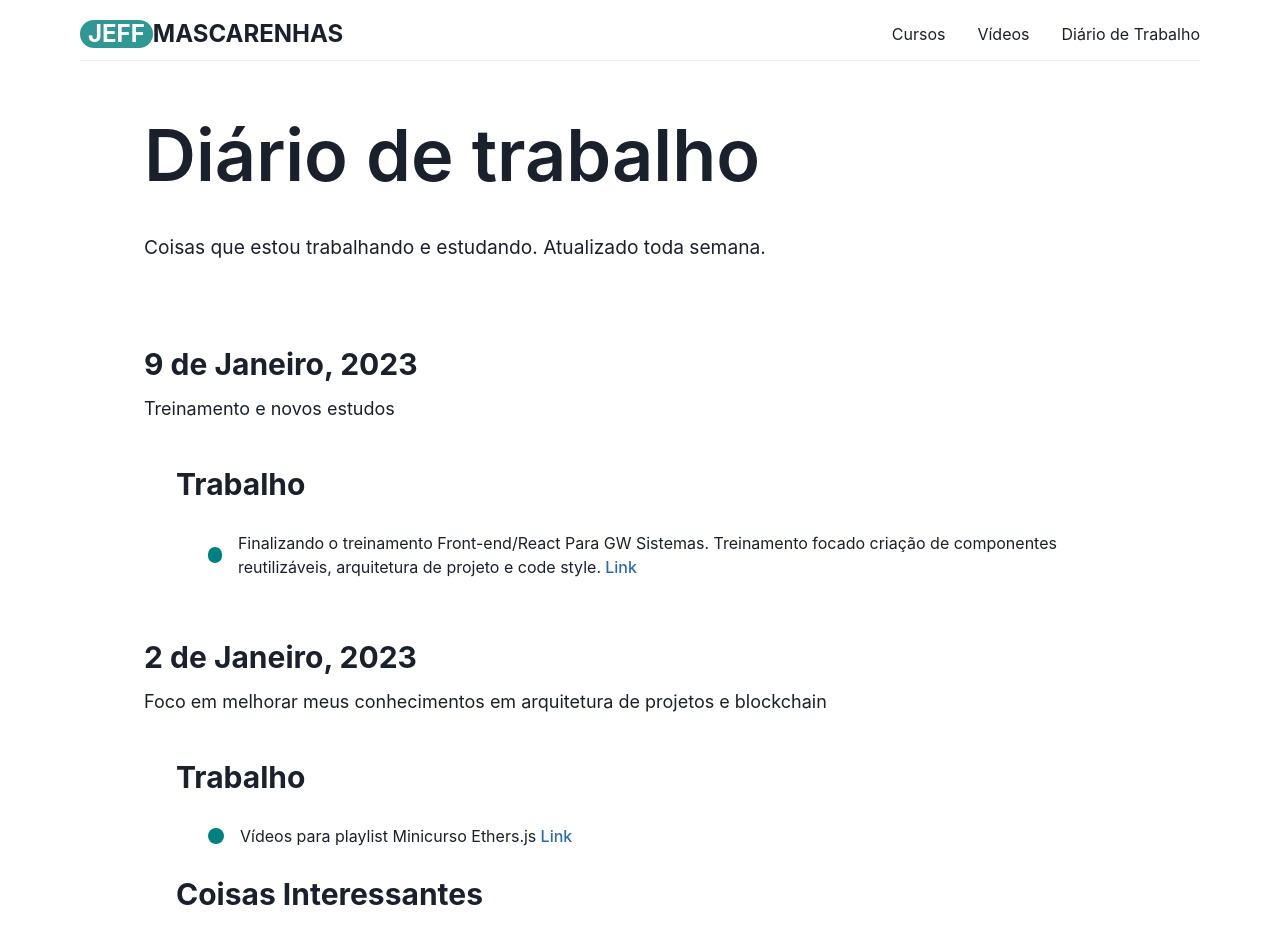
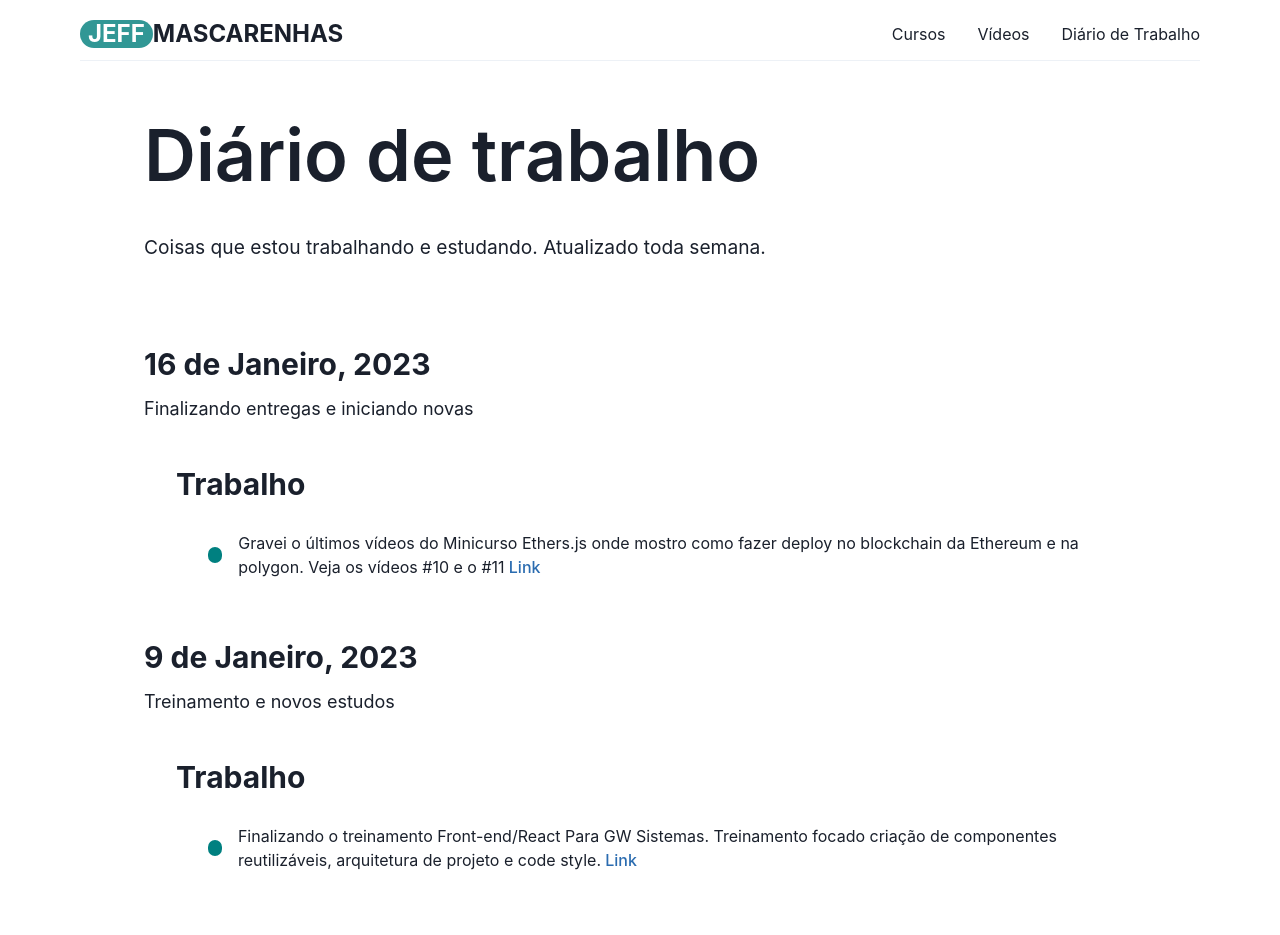
Before and after one commit to jeftarmascarenhas/jeftarmascarenhas.io, a Next.js app: page /work-journal in a window 1280 px wide. Shown: the top 935 px of the page. Built offline with nearby package versions, Linux system fonts and the light colour scheme.

Commit message:
feat: updating work journal 16, jan, 2023

```diff
--- a/src/modules/work-journal/components/journal-list/index.tsx
+++ b/src/modules/work-journal/components/journal-list/index.tsx
@@ -49,6 +49,25 @@ const yearsData = [
         ]
       }
     ]
+  },
+  {
+    id: 2,
+    title: `16 de Janeiro, 2023`,
+    subtitle: `Finalizando entregas e iniciando novas`,
+    infos: [
+      {
+        id: 0,
+        title: `Trabalho`,
+        items: [
+          {
+            id: 0,
+            title: `Gravei o últimos vídeos do Minicurso Ethers.js onde mostro como fazer deploy no blockchain da Ethereum e na polygon.
+            Veja os vídeos #10 e o #11`,
+            link: `https://www.youtube.com/watch?v=qKb0I1vpIdY&list=PLPPrIZLm5juZfG49vbjRVti1NwAZ_IrdA&index=16`
+          }
+        ]
+      }
+    ]
   }
 ].sort((a, b) => {
   if (a.id < b.id) return 1
```
